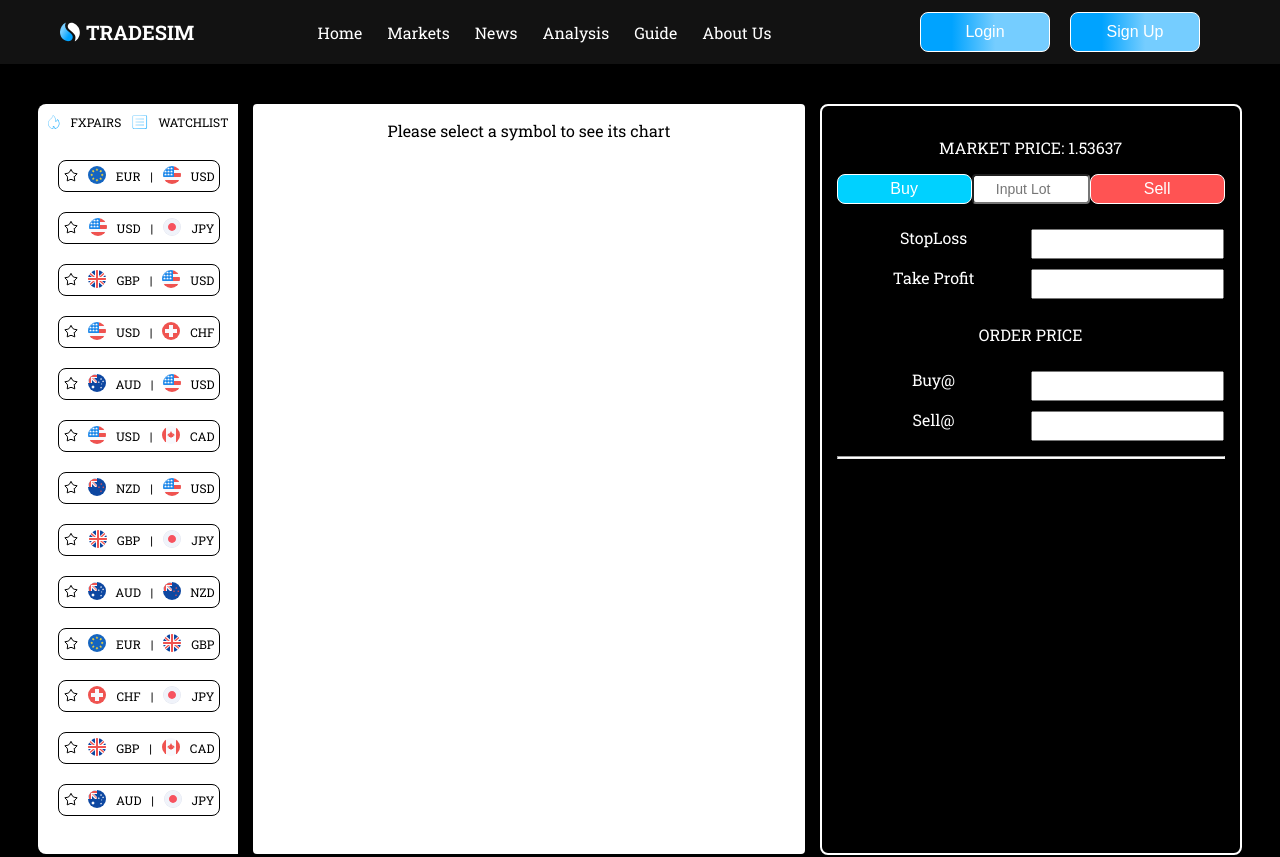
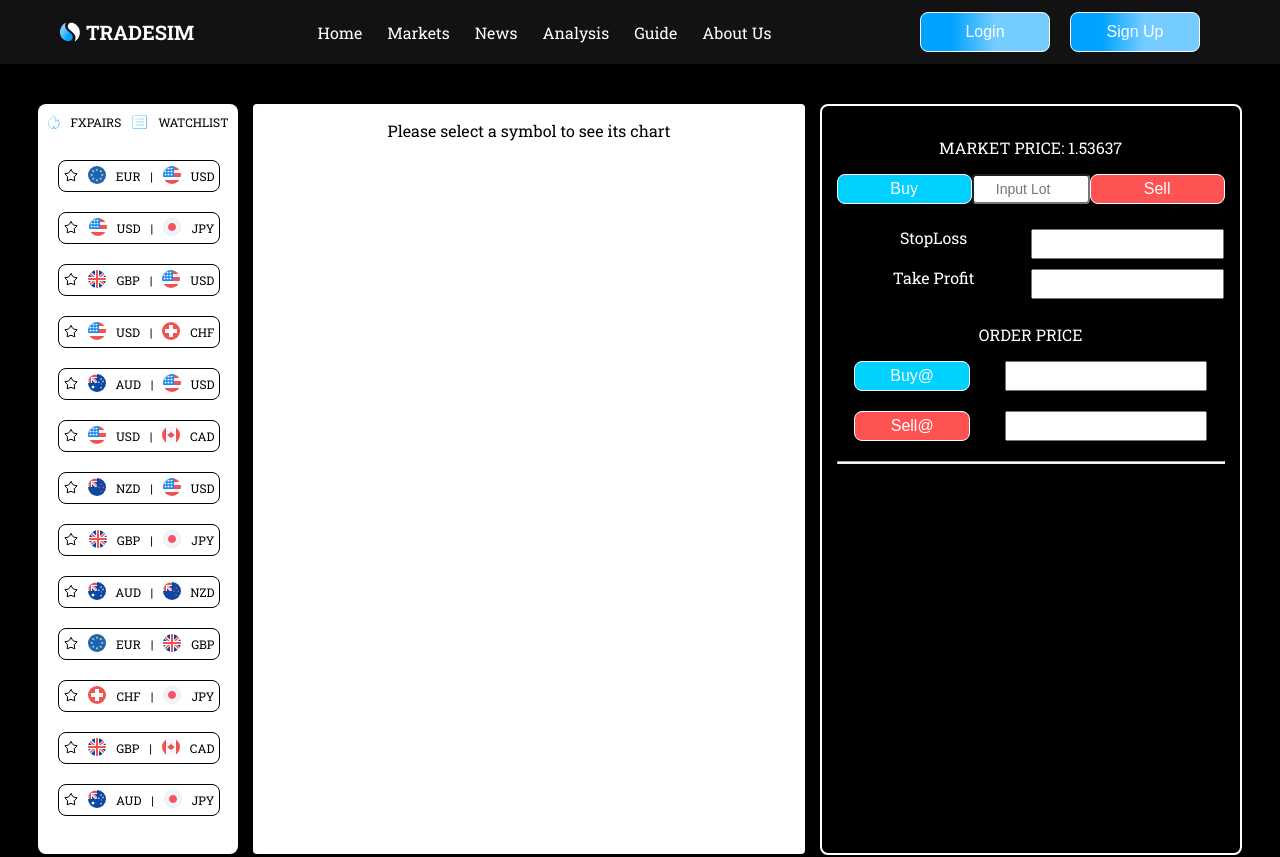
Before and after one commit to calebmutisya/TradeSim, a React (Create React App) app in the folder client/: page /markets in a window 1280 px wide. Shown: the top 857 px of the page. Built offline with nearby package versions, Linux system fonts and the light colour scheme.

Commit message:
Styled Order Section

```diff
--- a/client/src/css/Markets.css
+++ b/client/src/css/Markets.css
@@ -7,7 +7,6 @@
     display: flex;
     flex-direction: row;
 }
-
 .btns{
     display: flex;
     padding: 10px;
@@ -16,14 +15,12 @@
 .btns img{
     margin-right: 10px;
 }
-
 .fxlist{
     width: 200px;
     height: 750px;
     background-color: white;
     color: black;
-    border-top-left-radius: 8px;
-    border-bottom-left-radius: 8px;
+    border-radius: 8px;
 }
 .bm{
     display: flex;
@@ -147,3 +144,43 @@ hr{
     height: 1px;
     background-color: white;
 }
+.orderprice{
+    display: flex;
+    justify-content: space-around;
+    margin-bottom: 20px;
+}
+.buyat{
+    width: 30%;
+    height: 30px;
+    background-color: #00D1FF;
+    border-radius: 8px;
+    border: 1px solid white;
+    color: white;
+    font-size: 16px;
+}
+.buyat:hover {
+    cursor: pointer;
+    border: 1px solid  #00d1ff;
+    background-color:  white;
+    color: #00d1ff;
+    transition: 0.15s;
+}
+.orderinput{
+    width: 50%;
+}
+.sellat{
+    width: 30%;
+    height: 30px;
+    background-color: #FF5353;
+    border-radius: 8px;
+    color: white;
+    border: 1px solid white;
+    font-size: 16px;
+}
+.sellat:hover {
+    cursor: pointer;
+    border: 1px solid  #FF5353;
+    background-color:  white;
+    color: #FF5353;
+    transition: 0.15s;
+}
--- a/client/src/pages/Markets.js
+++ b/client/src/pages/Markets.js
@@ -60,15 +60,14 @@ export default function Markets() {
           </div>
           <div className='ordersec'>
             <p className='p9'>ORDER PRICE</p>
-            <div className='stoploss'>
-              <div className='label'>Buy@ </div>
-              <div className='numslot'><input type='number' min={0}/></div>
+            <div className='orderprice'>
+              <button className='buyat'>Buy@ </button>
+              <input className='orderinput' type='number' min={0}/>
             </div>
-            <div className='stoploss'>
-              <div className='label'>Sell@</div>
-              <div className='numslot'><input type='number' min={0}/></div>
+            <div className='orderprice'>
+              <button className='sellat'>Sell@</button>
+              <input className='orderinput' type='number' min={0}/>
             </div>
-            <div></div>
           </div>
           <hr/>
         </div>
```
